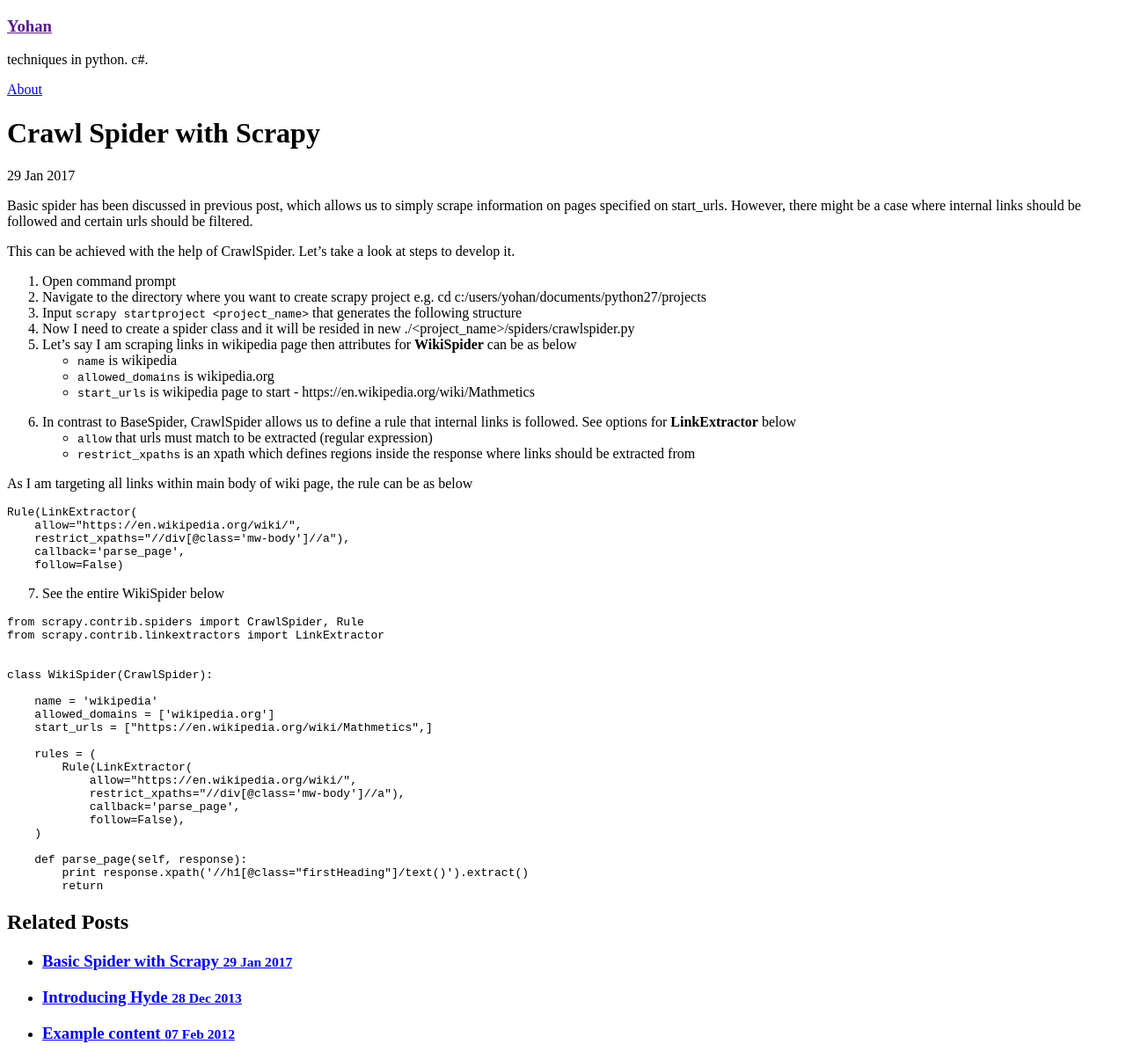
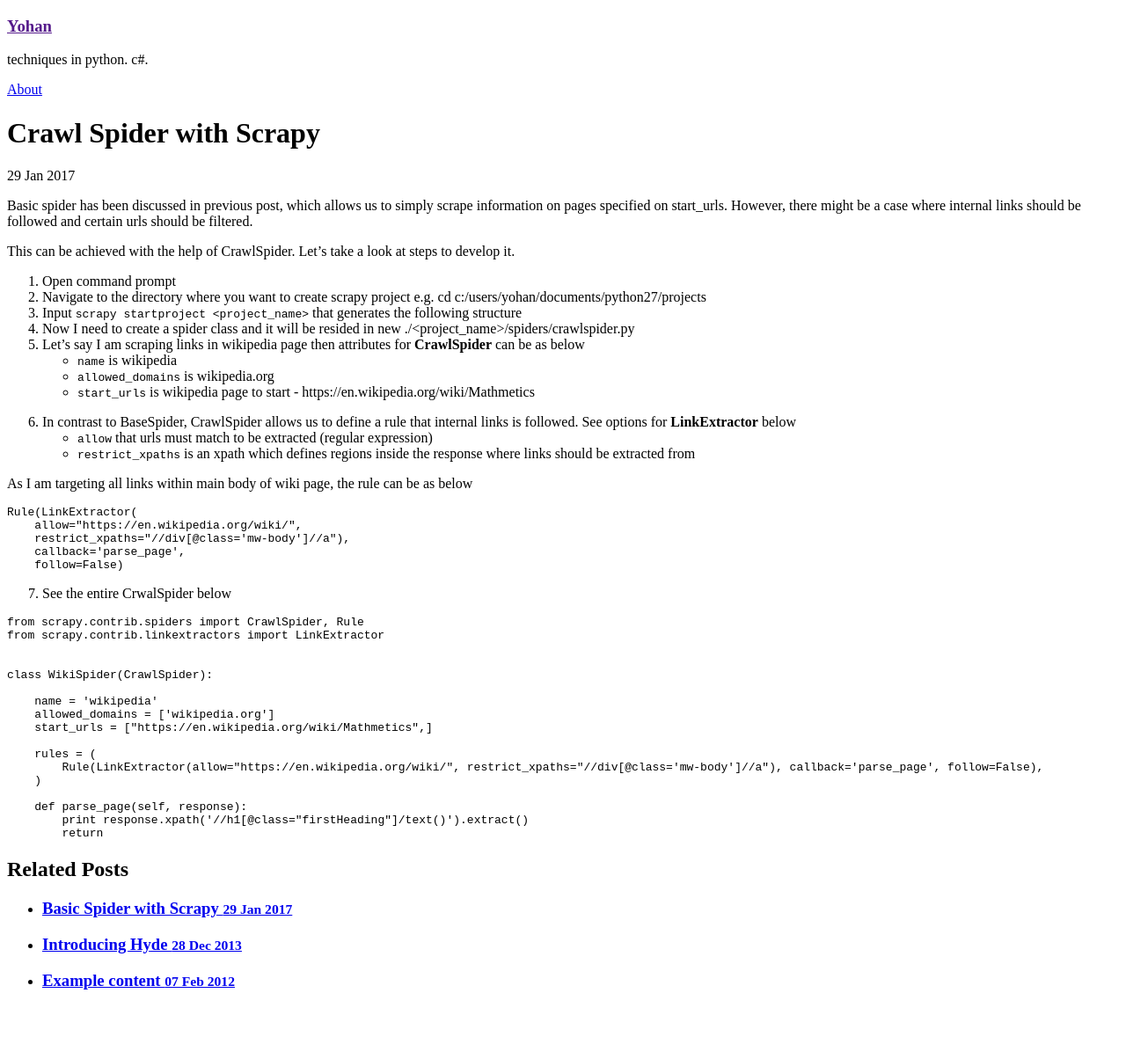
Before and after one commit to yohancheong/yohancheong.github.io, a Jekyll site: the page built from _posts/2017-01-29-crawl-spider-with-scrapy.md, in a window 1280 px wide. Shown: the whole page at 88% size. Built offline with Jekyll 4.4.1, drawn with Linux system fonts in a browser that asks for light colours; after the commit the page ends 1144 px from its top, so only the background shows below that.

Commit message:
Writing crawl spider

````diff
--- a/_posts/2017-01-29-crawl-spider-with-scrapy.md
+++ b/_posts/2017-01-29-crawl-spider-with-scrapy.md
@@ -11,7 +11,7 @@ This can be achieved with the help of CrawlSpider. Let's take a look at steps to
 2. Navigate to the directory where you want to create scrapy project e.g. cd c:/users/yohan/documents/python27/projects
 3. Input `scrapy startproject <project_name>` that generates the following structure
 4. Now I need to create a spider class and it will be resided in new ./&lt;project_name&gt;/spiders/crawlspider.py
-5. Let's say I am scraping links in wikipedia page then attributes for **WikiSpider** can be as below
+5. Let's say I am scraping links in wikipedia page then attributes for **CrawlSpider** can be as below
 * `name` is wikipedia
 * `allowed_domains` is wikipedia.org
 * `start_urls` is wikipedia page to start - https://en.wikipedia.org/wiki/Mathmetics
@@ -32,7 +32,7 @@ Rule(LinkExtractor(
 ```
 
 {:start="7"}
-7. See the entire WikiSpider below
+7. See the entire CrwalSpider below
 
 ```python
 from scrapy.contrib.spiders import CrawlSpider, Rule
@@ -46,11 +46,7 @@ class WikiSpider(CrawlSpider):
     start_urls = ["https://en.wikipedia.org/wiki/Mathmetics",]
 
     rules = (
-        Rule(LinkExtractor(
-            allow="https://en.wikipedia.org/wiki/",
-            restrict_xpaths="//div[@class='mw-body']//a"),
-            callback='parse_page',
-            follow=False),
+        Rule(LinkExtractor(allow="https://en.wikipedia.org/wiki/", restrict_xpaths="//div[@class='mw-body']//a"), callback='parse_page', follow=False),
     )
 
     def parse_page(self, response):
--- a/public/css/hyde.css
+++ b/public/css/hyde.css
@@ -128,7 +128,7 @@ a.sidebar-nav-item:focus {
 
 @media (min-width: 48em) {
   .content {
-    max-width: 42rem;
+    max-width: 48rem;
     margin-left: 20rem;
     margin-right: 2rem;
   }
````
